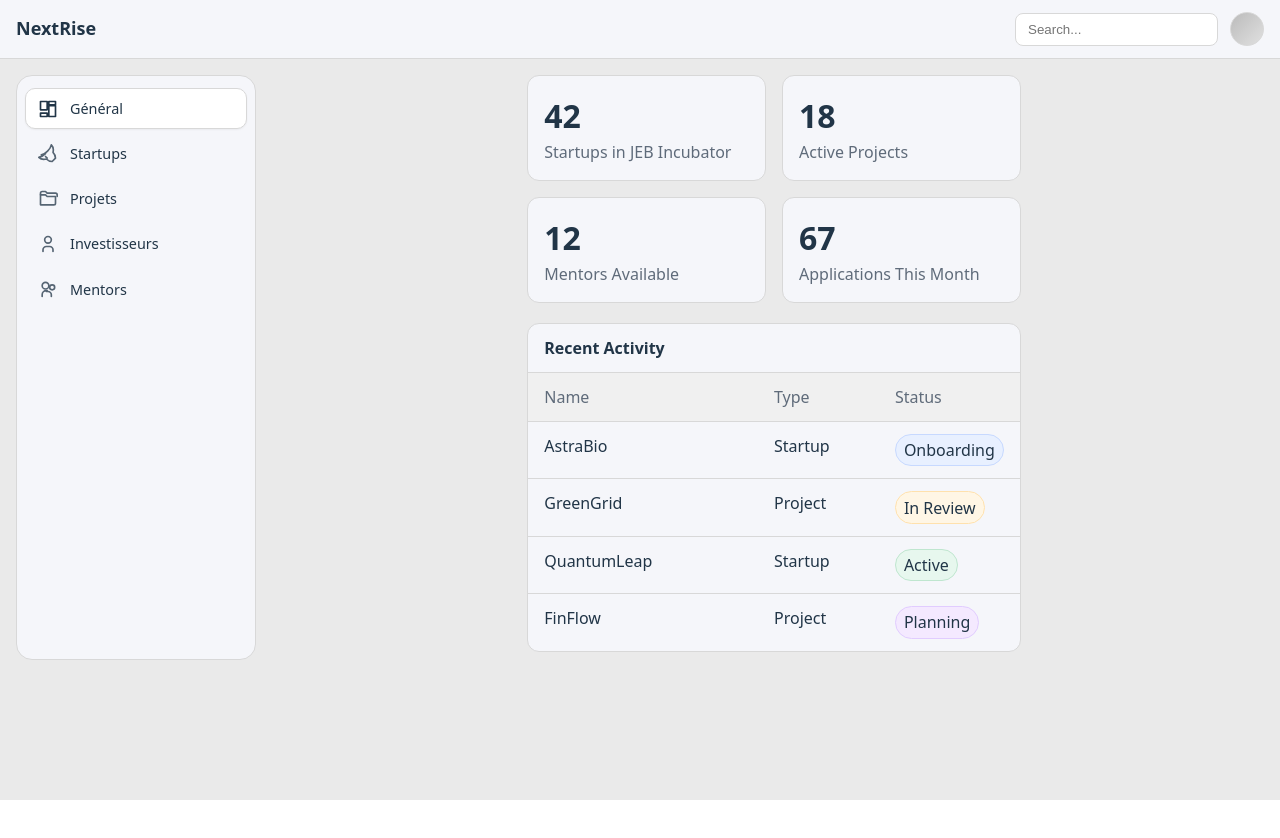
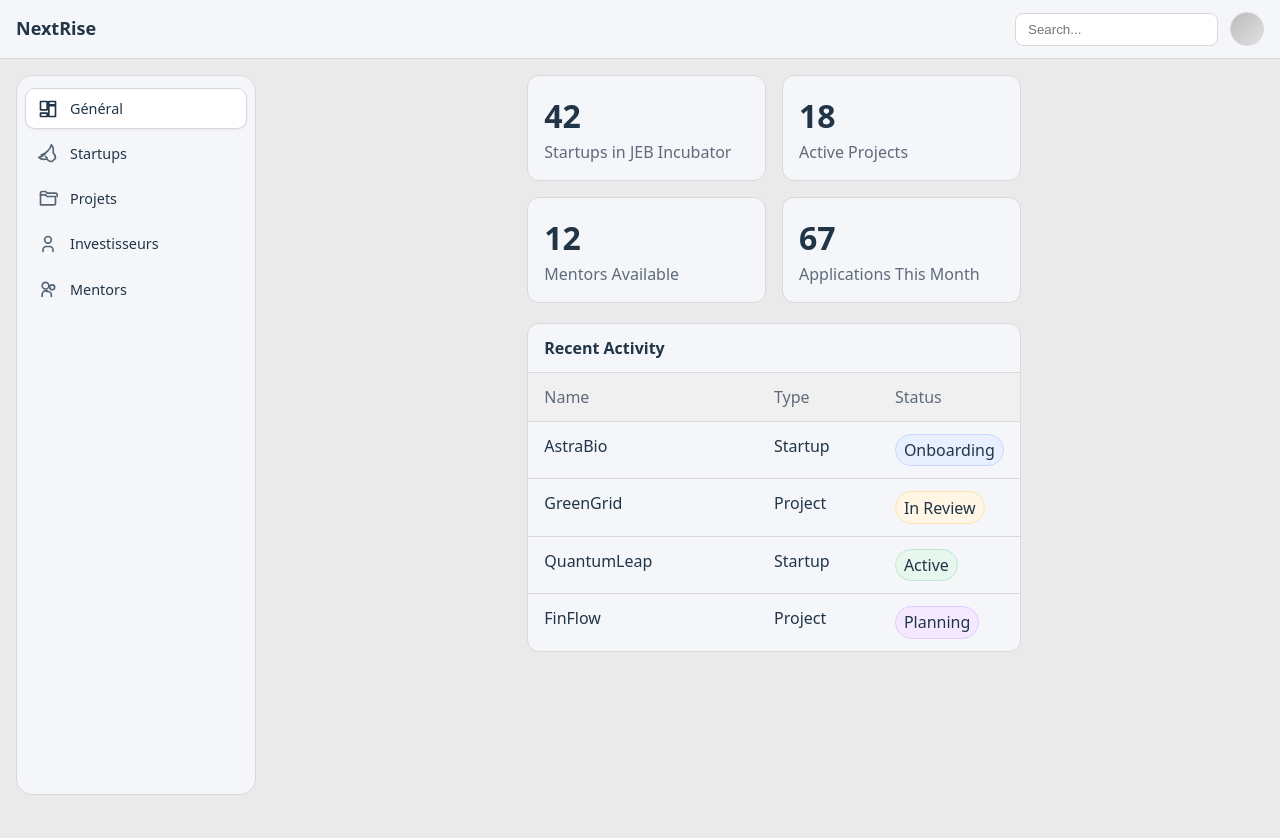
Before and after one commit to Aincrad-Flux/NextRise, a React (Vite) app in the folder frontend/: page /startup in a window 1280 px wide. Shown: the top 838 px of the page. Before the commit the page ends 800 px from the top, so only its background shows below. Built offline with nearby package versions, Linux system fonts and the light colour scheme.

Commit message:
[refactor] adjust layout styles for Sidebar to improve responsiveness and visual consistency

```diff
--- a/frontend/src/pages/home.css
+++ b/frontend/src/pages/home.css
@@ -54,7 +54,7 @@
 
 .layout {
   display: flex;
-  align-items: stretch;
+  align-items: flex-start; /* éviter que la hauteur de la sidebar soit contrainte par le contenu main */
 }
 
 /* Sidebar */
@@ -63,6 +63,7 @@
   flex-shrink: 0;
   padding: 1rem 0.75rem 1.5rem 1rem;
   display: flex;
+  min-height: 100vh; /* occupe toute la hauteur viewport */
 }
 .sidebar-inner {
   background: var(--bg-surface);
@@ -73,10 +74,11 @@
   flex-direction: column;
   gap: 0.25rem;
   width: 100%;
-  max-height: calc(100vh - 5rem);
+  height: calc(100vh - 5rem); /* remplace max-height pour que le fond remplisse */
   position: sticky;
-  top: 4.25rem;
-  overflow-y: auto;
+  top: 4.25rem; /* espace sous la topbar */
+  overflow-y: auto; /* scroll interne quand dépasse */
+  box-sizing: border-box;
 }
 .sidebar-nav {
   display: flex;
```
